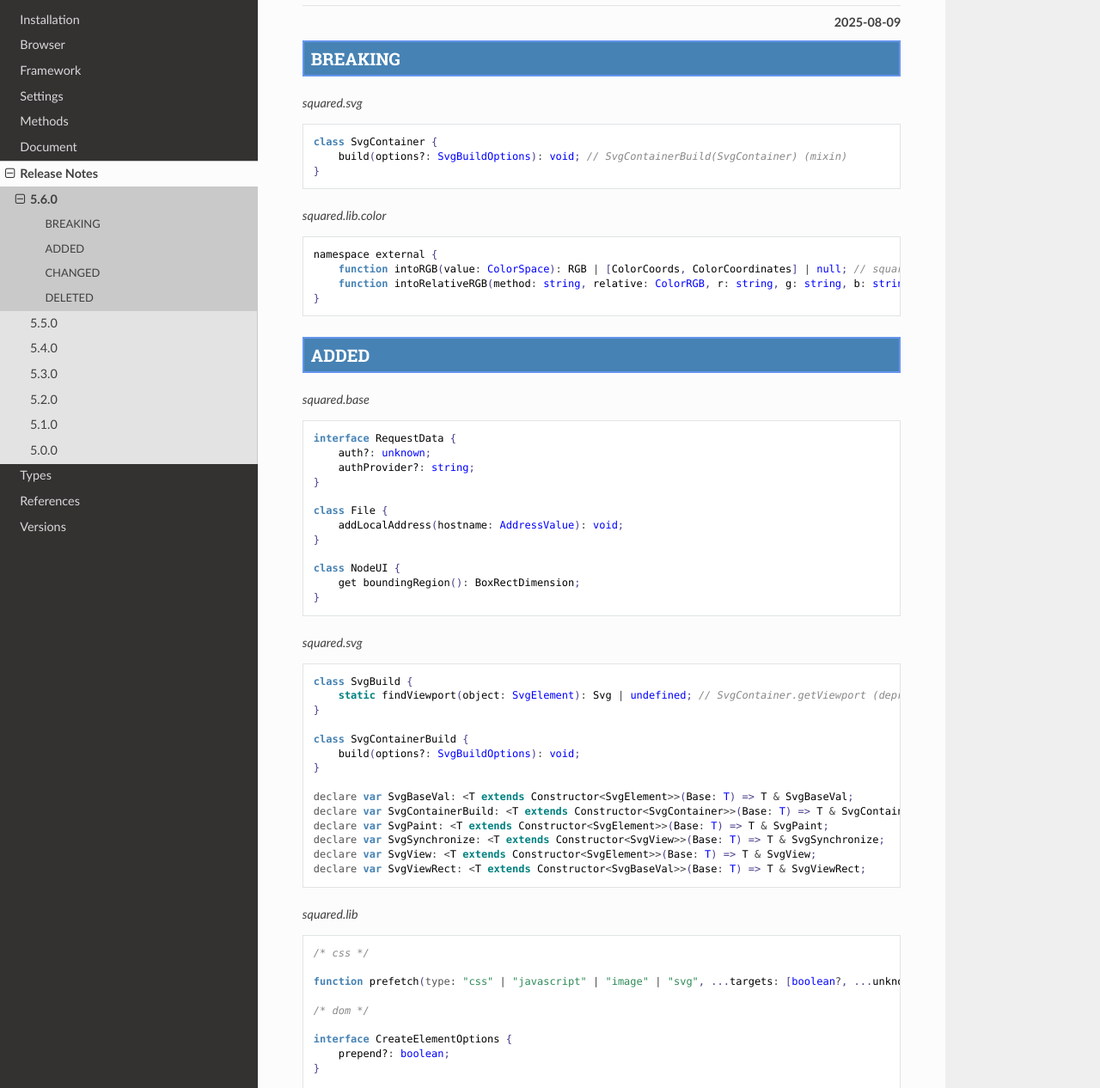
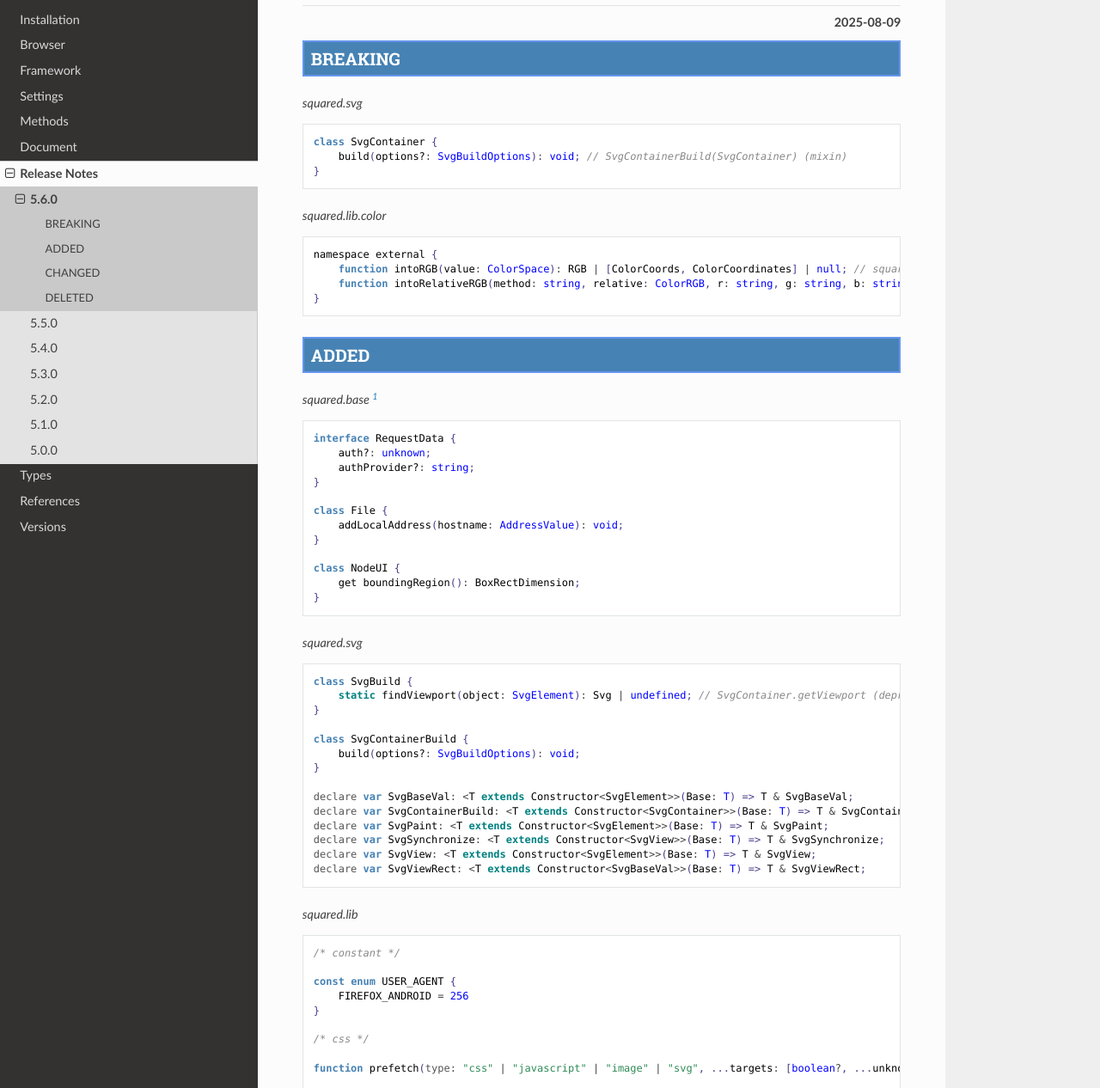
Before and after one commit to anpham6/android-docs, a Sphinx documentation site: the page built from source/release_notes/5.6.0.rst, in a window 1280 px wide and 1400 px high, cut to the strip 134-1400 px from the top of the window. Shown: the whole strip at 86% size. Built offline with Sphinx 7.4.7 and the Read the Docs theme 3.1.0, drawn with Linux system fonts in a browser that asks for light colours.

Commit message:
Release Notes: Latest modifications to API 5.6.0.

```diff
--- a/source/release_notes/5.6.0.rst
+++ b/source/release_notes/5.6.0.rst
@@ -32,7 +32,7 @@ ADDED
 =====
 
 .. code-block::
-  :caption: squared.base
+  :caption: squared.base [#]_
 
   interface RequestData {
       auth?: unknown;
@@ -67,6 +67,12 @@ ADDED
 
 .. code-block::
   :caption: squared.lib
+
+  /* constant */
+
+  const enum USER_AGENT {
+      FIREFOX_ANDROID = 256
+  }
 
   /* css */
 
```
Also changed, not shown: other parts of source/release_notes/5.6.0.rst (+2 -0 lines), source/release_notes/5.5.2.rst (+5 -5 lines).
